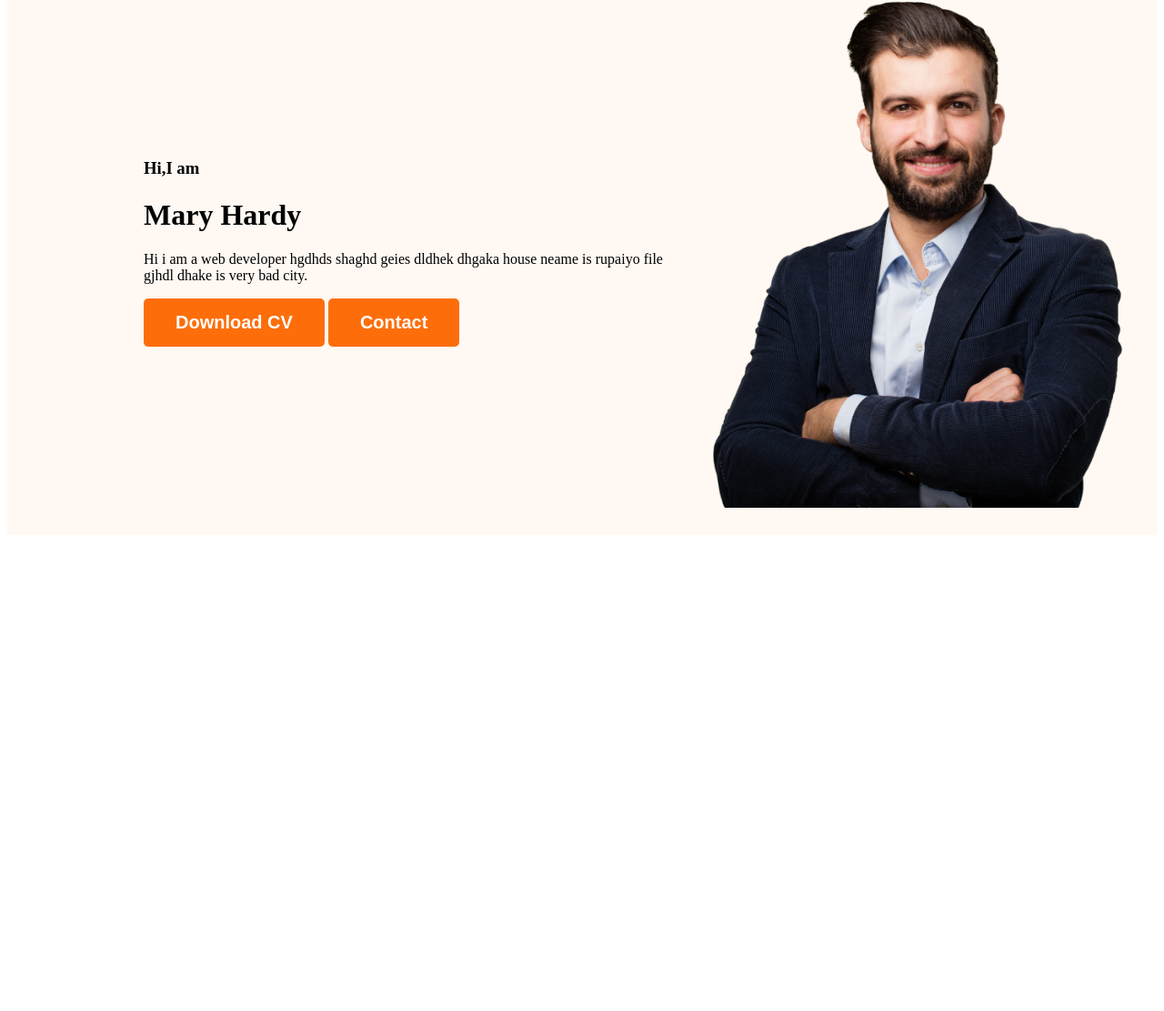
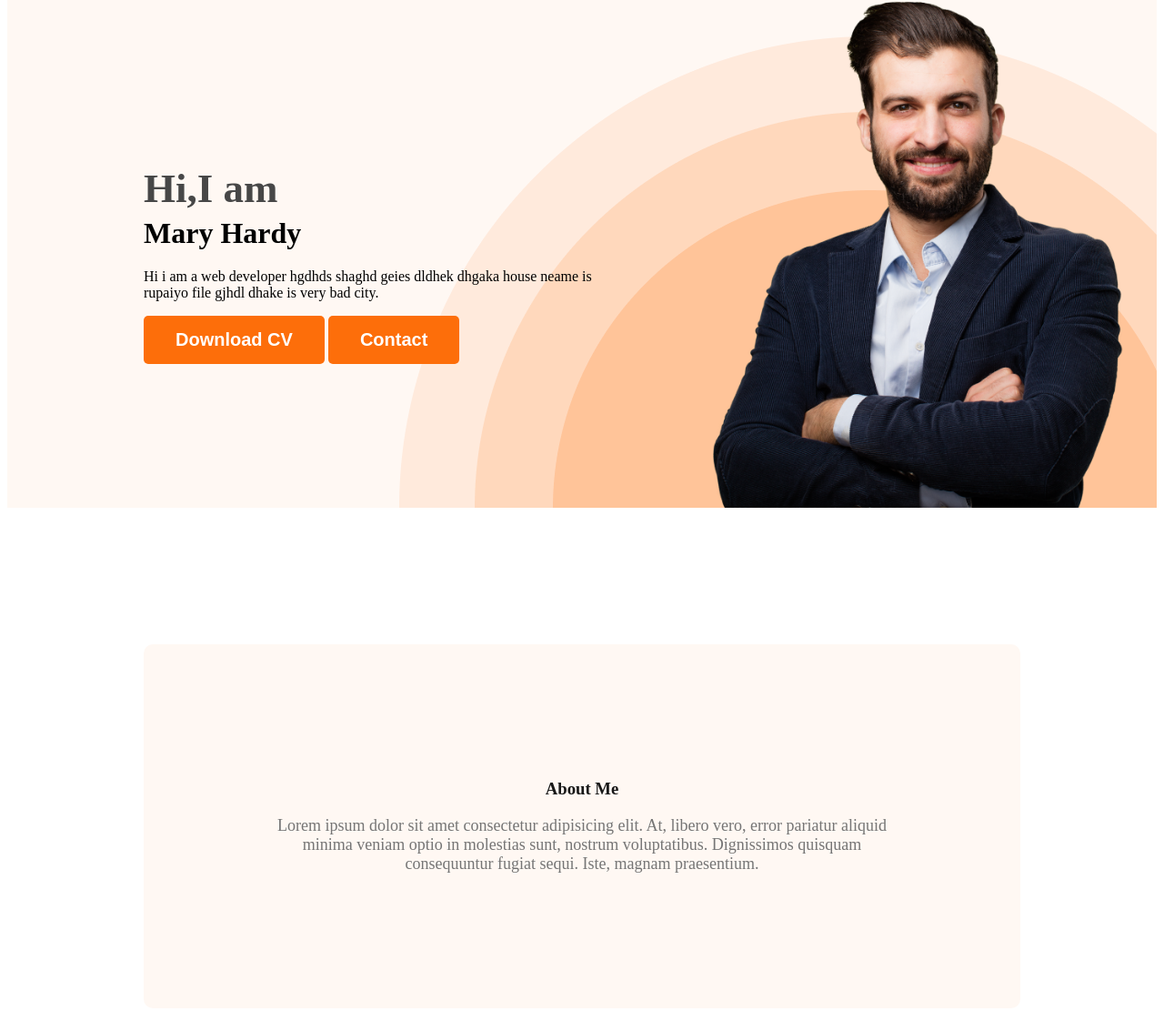
Before and after one commit to safaatpolok/developer-portfolio, a plain HTML site: page index.html in a window 1280 px wide. Shown: the part 211-1322 px from the top of the page at 91% size. Before the commit the page ends 807 px from the top, so only its background shows below. Drawn offline with Linux system fonts and the light colour scheme.

Commit message:
add about section

```diff
--- a/index.html
+++ b/index.html
@@ -20,7 +20,7 @@
         <div class="banner-content">
             <h3 class="banner-greating">Hi,I am</h3>
             <h1 class="banner-title">Mary Hardy</h1>
-            <p> Hi i am a web developer hgdhds shaghd geies dldhek
+            <p class="banner-discription"> Hi i am a web developer hgdhds shaghd geies dldhek
                 dhgaka house neame is rupaiyo file gjhdl
                 dhake is very bad city.
             </p>
@@ -32,7 +32,10 @@
        </div>
     </header>
     <main>
-
+           <section class="about">
+            <h3 class="section-title">About Me</h3>
+            <p class="section-description">Lorem ipsum dolor sit amet consectetur adipisicing elit. At, libero vero, error pariatur aliquid minima veniam optio in molestias sunt, nostrum voluptatibus. Dignissimos quisquam consequuntur fugiat sequi. Iste, magnam praesentium.</p>
+           </section>
     </main>
     <footer>
 
--- a/style/style.css
+++ b/style/style.css
@@ -41,12 +41,48 @@ nav a{
 /* header related style */
 .header{
     background-color: #fff8f3;
+    background-image: url('../images/header_bg.png');
+    background-repeat: no-repeat;
+    background-position: bottom right;
 }
 .banner{
-    padding: 30px 30px 30px 150px;
+    padding: 30px 30px 0px 150px;
     display: flex;
     align-items: center;
+    justify-content: space-between;
+}
+.banner-content{
+    max-width: 500px;
 }
 .banner .pofile-pic{
     width: 500px;
 }
+.banner-greating{
+    font-size: 45px ;
+    color: #474747;
+    margin-bottom: 0;
+}
+.banner-title{
+    font-style: normal;
+    font-weight: 700;
+    margin-top: 5px;
+    margin-bottom: 20px;
+}
+/* main section style */
+.about{
+    padding: 130px;
+    border-radius: 10px;
+    background: #FFF8F3;
+    margin: 150px;
+}
+.section-title{
+    color: #181818;
+    text-align: center;
+    font-weight: 700;
+    line-height: normal;
+}
+.section-description{
+    color: #757575;
+    text-align: center;
+    font-size: 18px;
+}
```
